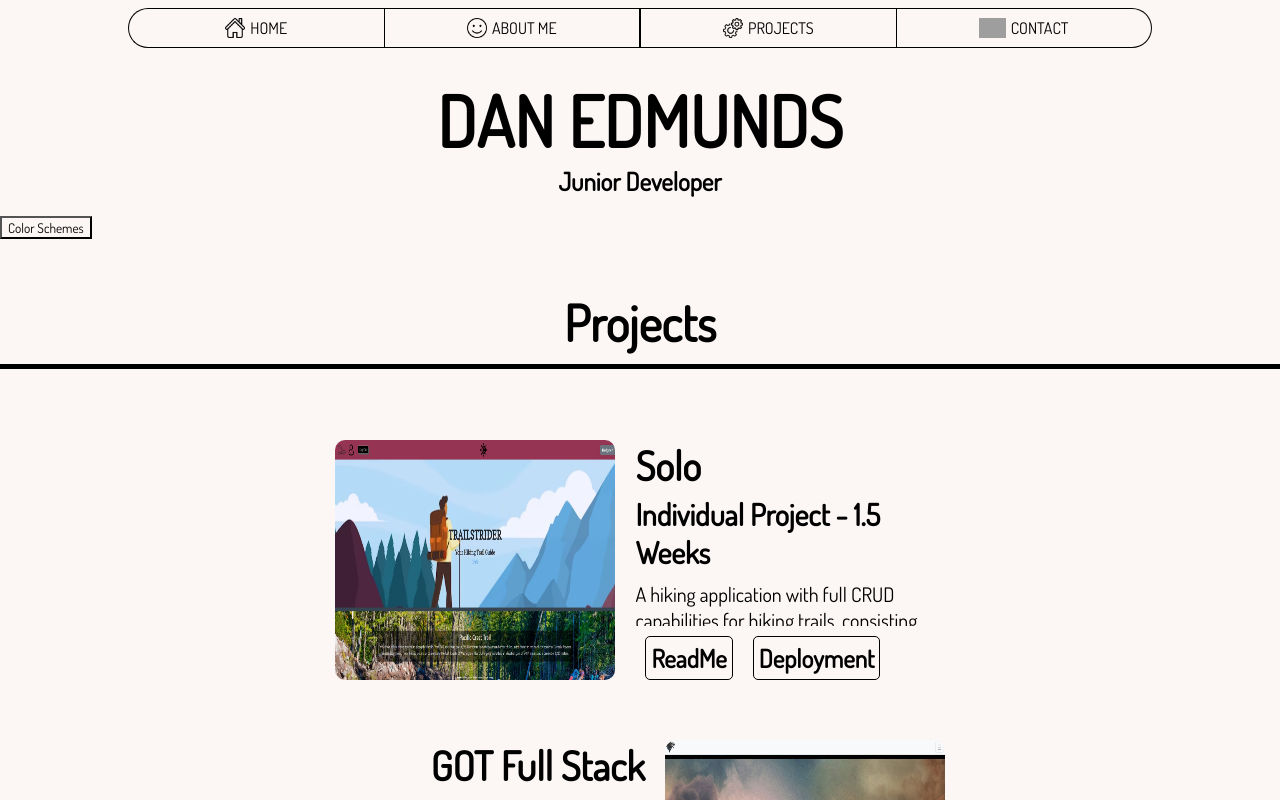
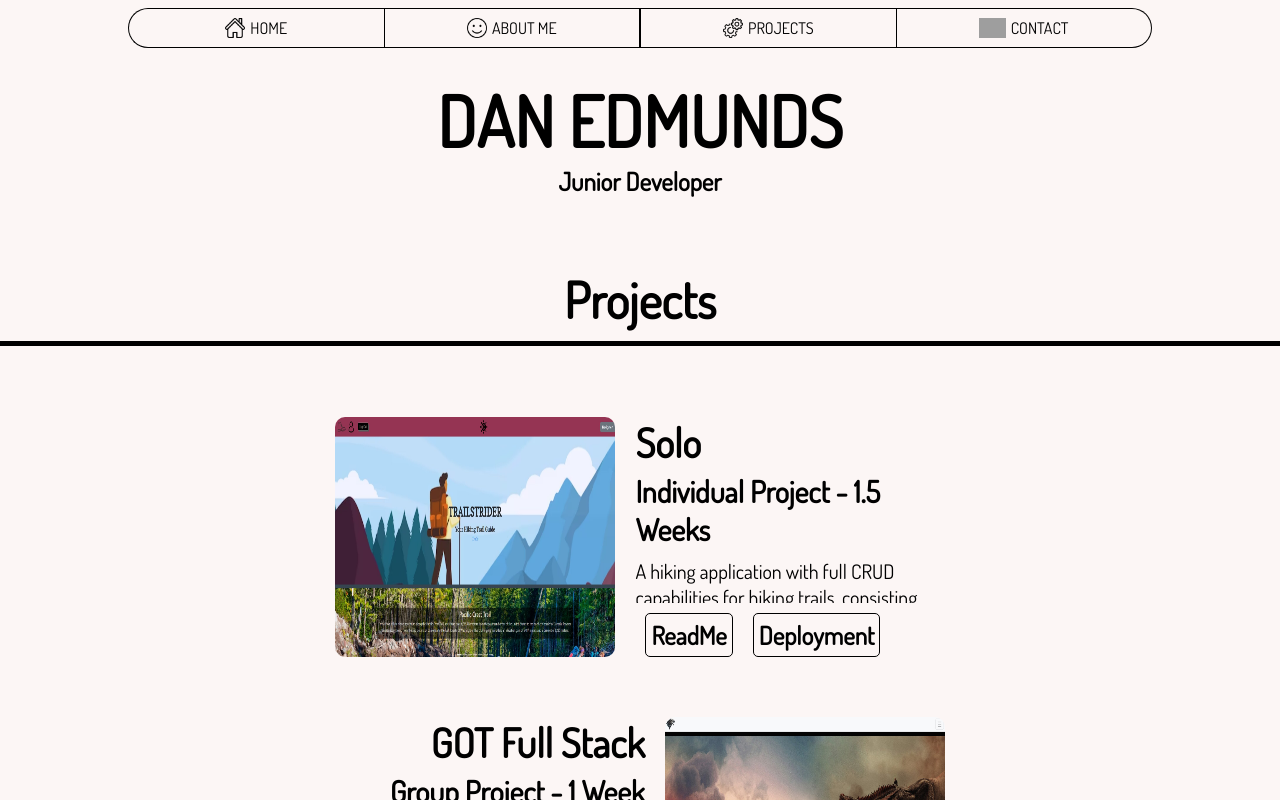
Before and after one commit to DanEdmunds1/DanEdmunds-Portfolio, a React (Vite) app: page / in a window 1280 px wide. Shown: the top 800 px of the page. Built offline with nearby package versions, Linux system fonts and the light colour scheme; grey boxes are pictures that could not be loaded.

Commit message:
dnpm run build for dist

```diff
--- a/src/components/Home.jsx
+++ b/src/components/Home.jsx
@@ -15,7 +15,7 @@ export default function Home() {
                     <h3>Junior Developer</h3>
                 </div>
             </div>
-            <Link to='/colors'><button>Color Schemes</button></Link>
+            {/* <Link to='/colors'><button>Color Schemes</button></Link> */}
 
             <AllProjects />
             <AboutMe />
--- a/src/styles/components/projects.scss
+++ b/src/styles/components/projects.scss
@@ -61,8 +61,6 @@
                         font-weight: bold;
                         padding: 5px;
 
-                        // color: #603F83FF;
-                        // background-color: #C7D3D4FF;
                         color: black;
                         transition: transform .5s, background-color 0.5s ease, color 0.5s ease;
 
@@ -86,7 +84,7 @@
                                 border: none;
                                 border-radius: 0;
                                 opacity: 0;
-                                transition: opacity 1.1s ease;
+                                transition: opacity 1s ease;
                                 background-color: black;
                             }
                         }
```
